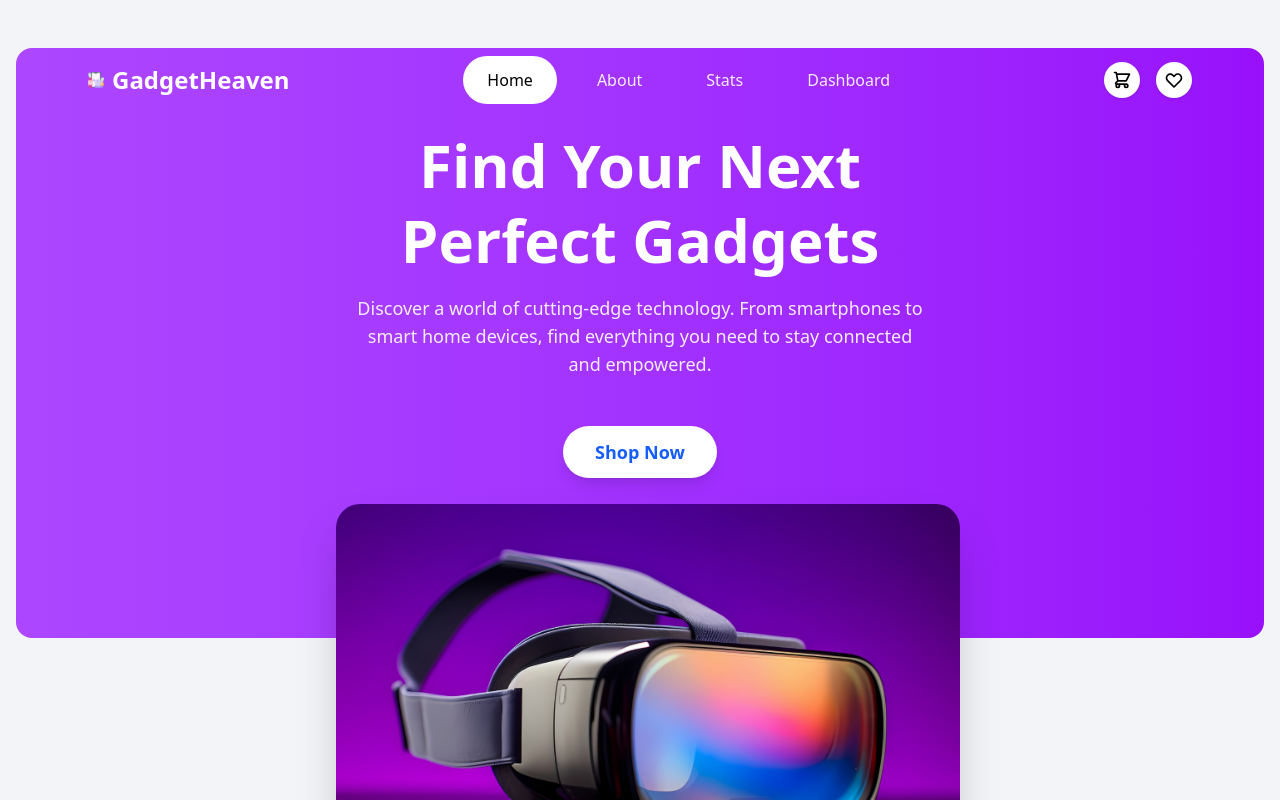
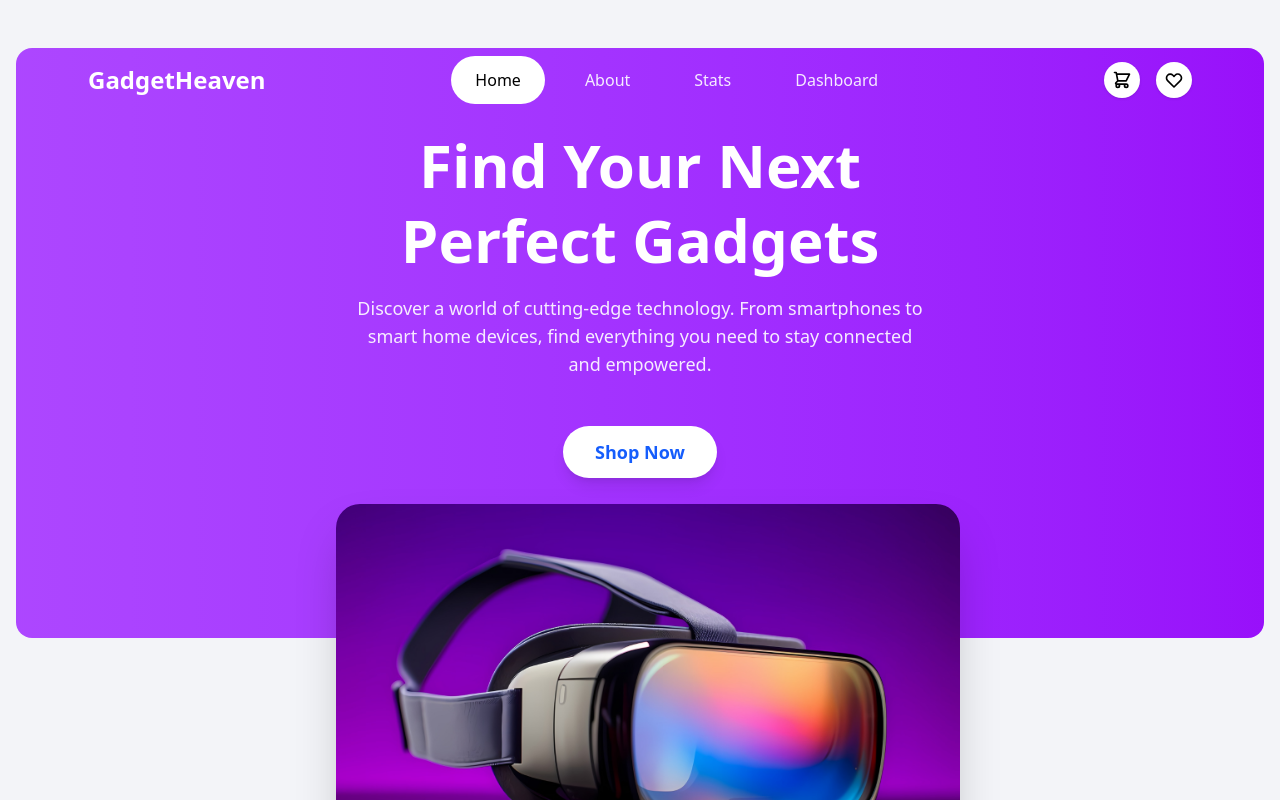
Before and after one commit to Swagata-Roy/gadget-heaven, a React (Vite) app: page / in a window 1280 px wide. Shown: the top 800 px of the page. Built offline with nearby package versions, Linux system fonts and the light colour scheme.

Commit message:
Update Navbar component

```diff
--- a/src/components/Navbar/Navbar.jsx
+++ b/src/components/Navbar/Navbar.jsx
@@ -1,6 +1,5 @@
 import { Link, NavLink, useLocation } from 'react-router-dom'
 import PropTypes from 'prop-types'
-import logo from '../../assets/logo.png'
 
 const NavItem = ({ to, children }) => {
     const location = useLocation()
@@ -79,7 +78,6 @@ const Navbar = () => {
                         {/* Logo*/}
                         <div className="flex items-center space-x-3">
                             <Link to="/" className="flex items-center gap-2">
-                                <img src={logo} alt="logo" />
                                 <span className={`text-2xl font-bold ${getText()}`}>GadgetHeaven</span>
                             </Link>
                         </div>
```
Also changed, not shown: src/assets/logo.png (deleted).
